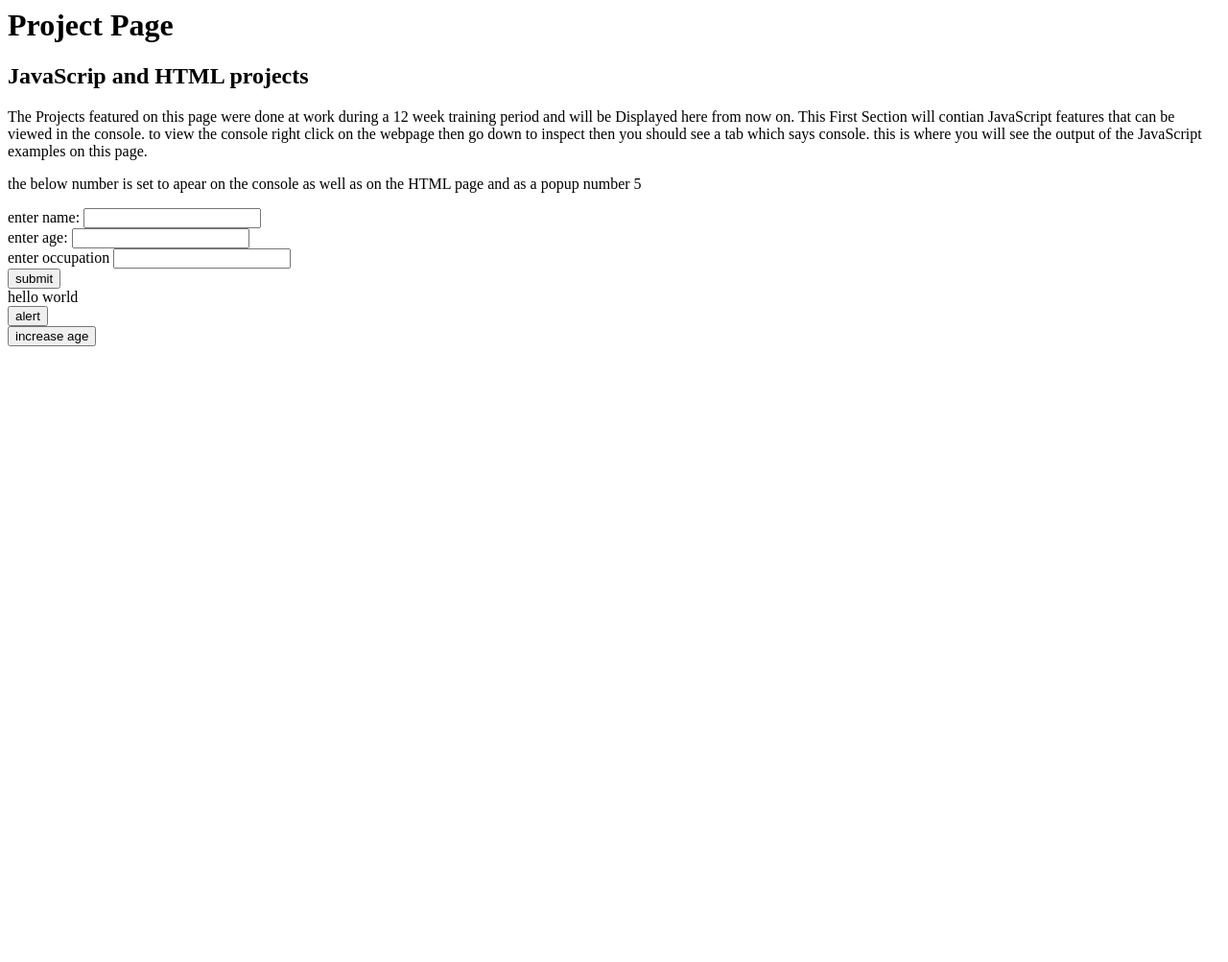
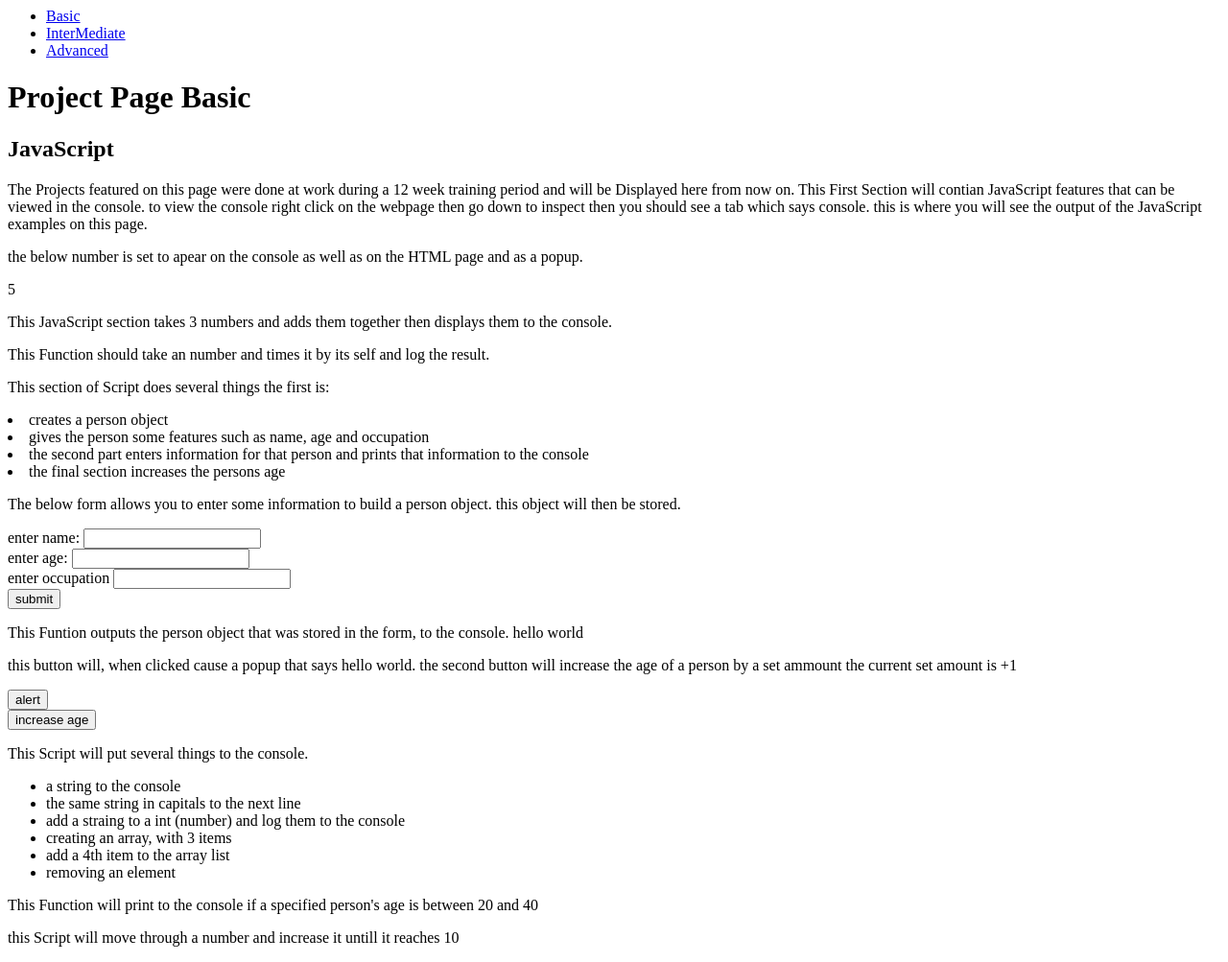
Before and after one commit to MaryOpenshaw/MaryOpenshaw.github.io, a plain HTML site: page project.html in a window 1280 px wide. Shown: the whole page at 96% size. Before the commit the page ends 800 px from the top, so only its background shows below. Drawn offline with Linux system fonts and the light colour scheme.

Commit message:
basic exercises done

```diff
--- a/project.html
+++ b/project.html
@@ -1,23 +1,29 @@
 <!DOCTTYPE html>
 <html>
-<!--css-->
-<link rel="stylesheet" href="tempalte.css">
 
 <head>
+
     <title>
         Mary Openshaw Project Page
     </title>
+    <div>
+        <ul id="navigation">
+            <li> <a href="project.html"> Basic</a> </li>
+            <li> <a href="project2.html"> InterMediate</a> </li>
+            <li> <a href="project3.html"> Advanced </a> </li>
+        </ul>
+    </div>
 </head>
 
 <body>
     <div>
         <h1>
-            Project Page
+            Project Page Basic
         </h1>
     </div>
     <div>
         <h2>
-            JavaScrip and HTML projects
+            JavaScript
         </h2>
     </div>
     <div>
@@ -30,30 +36,53 @@
     </div>
     <div>
         <p>
-            the below number is set to apear on the console as well as on the
-            HTML page and as a popup number
+            the below number is set to apear on the console as well as on the HTML page and as a popup.
+            <div>
                 <script>
                     var x = 5;
                     document.write(x);
                 </script>
+            </div>
             <script>
                     window.alert(x);
             </script>
             <script>
                 console.log(x);
             </script>
+        </p>
+    </div>
+    <div>
+        <p>
+            This JavaScript section takes 3 numbers and adds them together then displays them to the console.
+            <script>
+                function sum(a, b, c) {
+                    console.log(sum(1, 2, 3));
+                    return a + b + c;
+                }
+                //console.log(sum(1, 2, 3));
+            </script>
+        </p>
+    </div>
+    <div>
+        <p>
+            This Function should take an number and times it by its self and log the result.
             <script>
                 function squareNumber(x) {
+                    console.log(squareNumber(9));
                     return x * x;
                 }
-                console.log(squareNumber(9));
+               // console.log(squareNumber(9));
             </script>
-            <script>
-                function sum(a, b, c) {
-                    return a + b + c;
-                }
-                console.log(sum(1, 2, 3));
-            </script>
+        </p>
+    </div>
+    <p>
+        This section of Script does several things the first is:
+        <oi>
+            <li> creates a person object</li>
+            <li> gives the person some features such as name, age and occupation</li>
+            <li> the second part enters information for that person and prints that information to the console </li>
+            <li> the final section increases the persons age </li>
+        </oi>
         <script>
                 function person(name, age, occupation) {
                     this.name = name;
@@ -68,14 +97,19 @@
 
                 function increaseAge(person) {
                     a = person.setAge(person.age + 1);
+                    console.log(increaseAge(p1));
                     return a;
                 }
-                        console.log(increaseAge(p1));
+                //
         </script>
     </p>
     </div>
     <div>
+        <p>
+            The below form allows you to enter some information to build a person object. this object will then be stored.
+
             <div>
+
                 enter name:
                 <input type="text" name="name">
             </div>
@@ -94,9 +128,12 @@
                 <button onclick="insert()" type="button"> submit </button>
 
                 </button>
-
+            </div>
+        </p>
     </div>
     <div>
+        <p>
+            This Funtion outputs the person object that was stored in the form, to the console.
             <script>
                 function insert() {
                     //var p = new person("name",0,"occupation");
@@ -116,15 +153,31 @@
                 }
                 document.write("hello world");
             </script>
+        </p>
     </div>
+    <div>
+        <p>
+            this button will, when clicked cause a popup that says hello world. the second button will increase the age of a person by
+            a set ammount the current set amount is +1
             <div>
                 <button onclick="onClick()"> alert </button>
             </div>
             <div>
                 <button onclick="increaseAge(p1)">increase age</button>
             </div>
+        </p>
+    </div>
     <div>
-
+        <p>
+            This Script will put several things to the console.
+            <ul>
+                <li> a string to the console</li>
+                <li> the same string in capitals to the next line</li>
+                <li> add a straing to a int (number) and log them to the console</li>
+                <li>creating an array, with 3 items</li>
+                <li> add a 4th item to the array list </li>
+                <li> removing an element </li>
+            </ul>
             <script>
                 var g = "he said 'my name is Elliott' ";
                 console.log(g);
@@ -144,13 +197,45 @@
                 arrayOne.splice(3, 1);
                 console.log(arrayOne);
             </script>
+        </p>
+    </div>
+    <div>
+        <p>
+            This Function will print to the console if a specified person's age is between 20 and 40
+            <script>
+                //
+                if (p1.age >= 20 || p1.age <= 40) {
+                    console.log(p1);
+                }
+                //
+            </script>
+        </p>
+    </div>
+
+    <div>
+        <p>
+            this Script will move through a number and increase it untill it reaches 10
+            <script>
+                for (k = 1; k > 0 && k < 10; k++) {
+                    console.log(k);
+                }
+               //
+            </script>
+        </p>
     </div>
 <div>
     <script>
-                    //var j = p1.age;
-                    if p1.age >= (20 || <=40) {
-                        console.log(p1);
+        console.log ("        ")
+        </script>
+</div>
+    <div>
+        <script>
+                for (k = 1; k > 0 && k < 10; k++) {
+                    if(k % 2 == 0) {
+                        console.log(k);
                     }
+                }
+                //
         </script>
     </div>
 </body>
```
Also changed, not shown: Project2.html (added, +34 -0 lines), project3.html (added, +34 -0 lines). Lines whose indentation alone changed are shown as unchanged.
